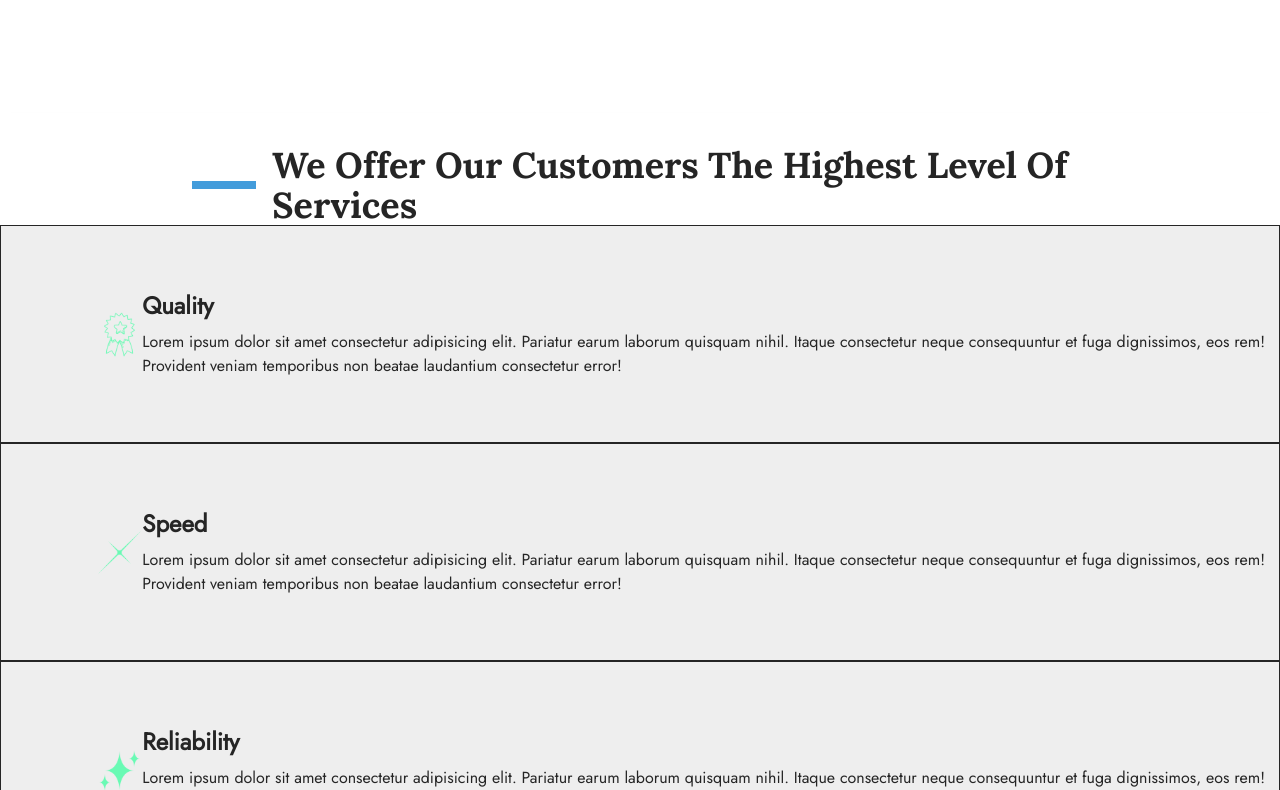
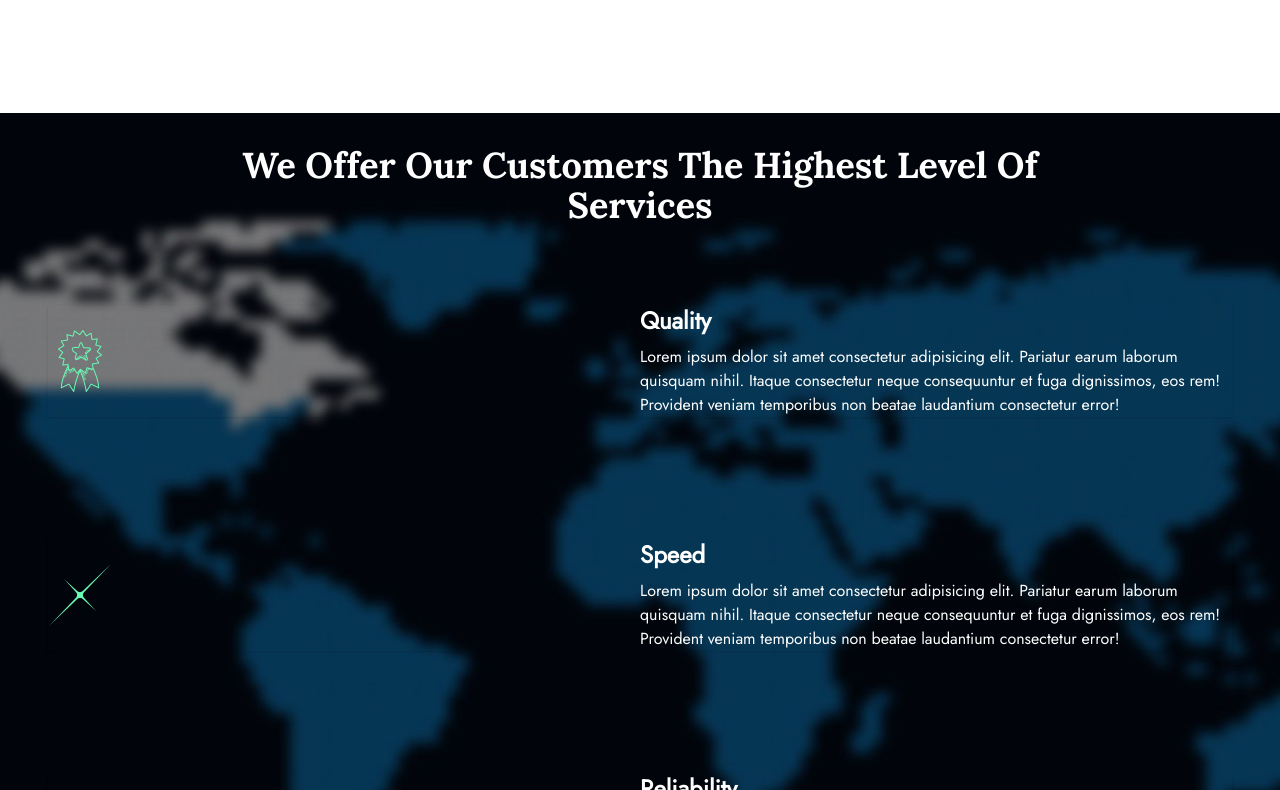
Before and after one commit to KamelMesbahi13/dzWorkAway, a React (Vite) app: page /Nos-Services in a window 1280 px wide. Shown: the part 970-1760 px from the top of the page. Built offline with nearby package versions, Linux system fonts and the light colour scheme.

Commit message:
Services Best Services Section

```diff
--- a/src/Components/OurServices/HighService/HighService.jsx
+++ b/src/Components/OurServices/HighService/HighService.jsx
@@ -1,7 +1,6 @@
 import Quality from "../../../assets/Quality.png";
 import Speed from "../../../assets/Speed.png";
 import Reliability from "../../../assets/Reliability.png";
-import ImgOne from "../../../assets/ServicesOne.jpg";
 
 const data = [
   {
@@ -10,7 +9,6 @@ const data = [
     Content:
       "Lorem ipsum dolor sit amet consectetur adipisicing elit. Pariatur earum laborum quisquam nihil. Itaque consectetur neque consequuntur et fuga dignissimos, eos rem! Provident veniam temporibus non beatae laudantium consectetur error!",
     Icon: Quality,
-    Img: ImgOne,
   },
 
   {
@@ -19,7 +17,6 @@ const data = [
     Content:
       "Lorem ipsum dolor sit amet consectetur adipisicing elit. Pariatur earum laborum quisquam nihil. Itaque consectetur neque consequuntur et fuga dignissimos, eos rem! Provident veniam temporibus non beatae laudantium consectetur error!",
     Icon: Speed,
-    Img: ImgOne,
   },
 
   {
@@ -28,34 +25,33 @@ const data = [
     Content:
       "Lorem ipsum dolor sit amet consectetur adipisicing elit. Pariatur earum laborum quisquam nihil. Itaque consectetur neque consequuntur et fuga dignissimos, eos rem! Provident veniam temporibus non beatae laudantium consectetur error!",
     Icon: Reliability,
-    Img: ImgOne,
   },
 ];
 
 const HighService = () => {
   return (
     <>
-      <div className="py-8 mt-16 shadow-lg md:mt-28">
-        <div className="">
+      <div className="py-8 mt-16 text-white md:mt-28 bestServicesBack">
+        <div>
           <div>
-            <div className="container w-full md:w-3/4">
-              <h1 className="relative headingStyleLg">
+            <div className="w-full px-20 mx-auto md:w-3/4">
+              <h1 className="textCenter">
                 We offer our customers the highest level of services
               </h1>
             </div>
             <div>
               <div>
-                <div>
-                  {data.map(({ id, Title, Img, Content, Icon }) => {
+                <div className="py-2">
+                  {data.map(({ id, Title, Content, Icon }) => {
                     return (
                       <div key={id}>
-                        <div className="py-16 border bg-grey">
-                          <div className="pl-8 md:pl-24">
-                            <div className="flex items-center justify-between">
+                        <div className="container my-3 md:my-6">
+                          <div className="px-4 py-6 duration-500 border-b-2 border-opacity-0 md:py-12 border-b-white hover:border-opacity-100">
+                            <div className="flex flex-col items-center justify-between p-4 shadow-sm md:shadow shadow-grey md:p-0 border-grey md:border-0 md:flex-row">
                               <div>
                                 <img src={Icon} alt={Title} />
                               </div>
-                              <div className="w-fullmmd:w-1/2">
+                              <div className="w-full md:w-1/2">
                                 <div>
                                   <h6>{Title}</h6>
                                 </div>
--- a/src/index.css
+++ b/src/index.css
@@ -196,6 +196,13 @@ h1 {
     background-size: cover;
   }
 
+  .bestServicesBack {
+    background-image: url(../src/assets/WorldMap.jpg);
+    background-position: center center;
+    background-size: cover;
+    background-attachment: fixed;
+  }
+
   .footerBack {
     background-image: url(../src/assets/Footer.png);
     background-position: center center;
```
Also changed, not shown: src/assets/WorldMap.jpg (added).
